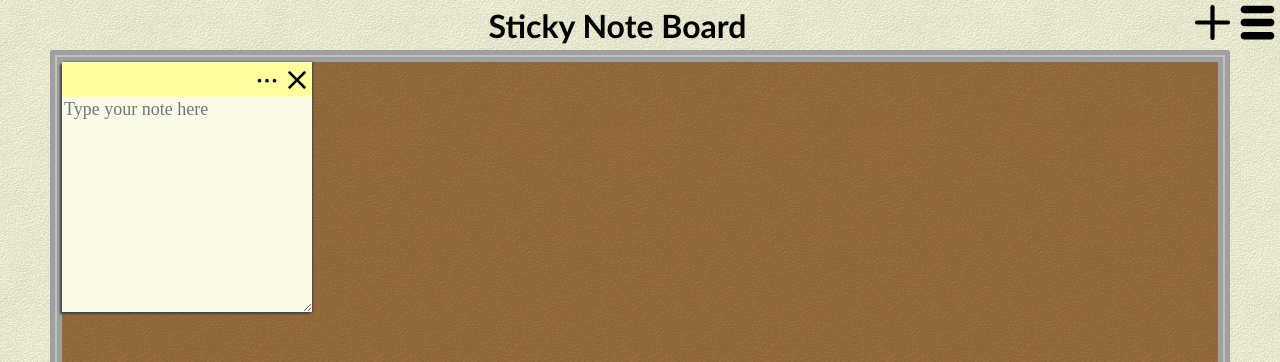
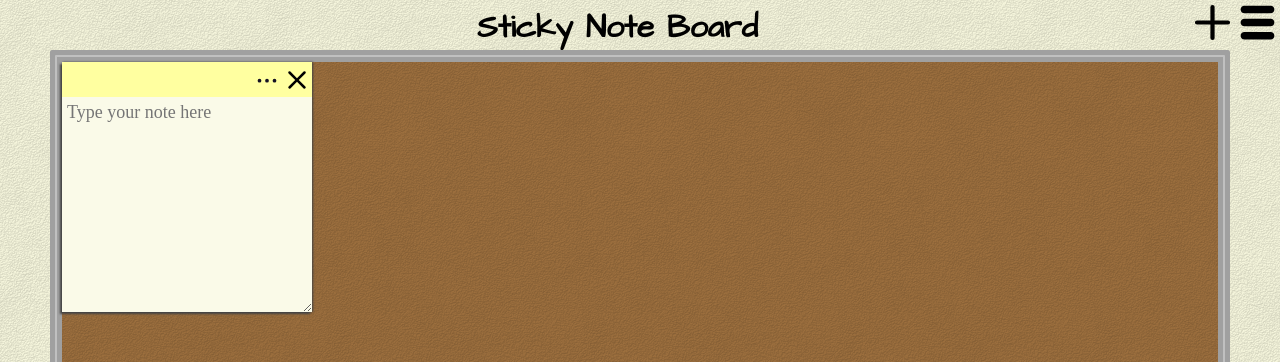
Before and after one commit to BennettB123/sticky-note-board, a React (Create React App) app: page / in a window 1280 px wide. Both pictures are taken after a click on the element 1212 px from the left and 22 px from the top of the page. Shown: the top 362 px of the page. Built offline with nearby package versions, Linux system fonts and the light colour scheme.

Commit message:
add padding to note and changed title font

```diff
--- a/src/components/Note.css
+++ b/src/components/Note.css
@@ -15,6 +15,7 @@
 .NoteTextField {
 	height: calc(100% - 35px);
 	width: 100%;
+	padding: 5px;
 	-webkit-box-sizing: border-box;
 	-moz-box-sizing: border-box;
 	box-sizing: border-box;
--- a/src/components/NoteBoard.css
+++ b/src/components/NoteBoard.css
@@ -1,3 +1,5 @@
+@import url("https://fonts.googleapis.com/css2?family=Architects+Daughter&display=swap");
+
 .NoteBoard {
 	position: absolute;
 	inset: 50px;
@@ -37,6 +39,7 @@
 }
 
 .TitleText {
+	font-family: "Architects Daughter", cursive;
 	margin: auto;
 	padding-top: 5px;
 }
```
Lines whose indentation alone changed are shown as unchanged.
